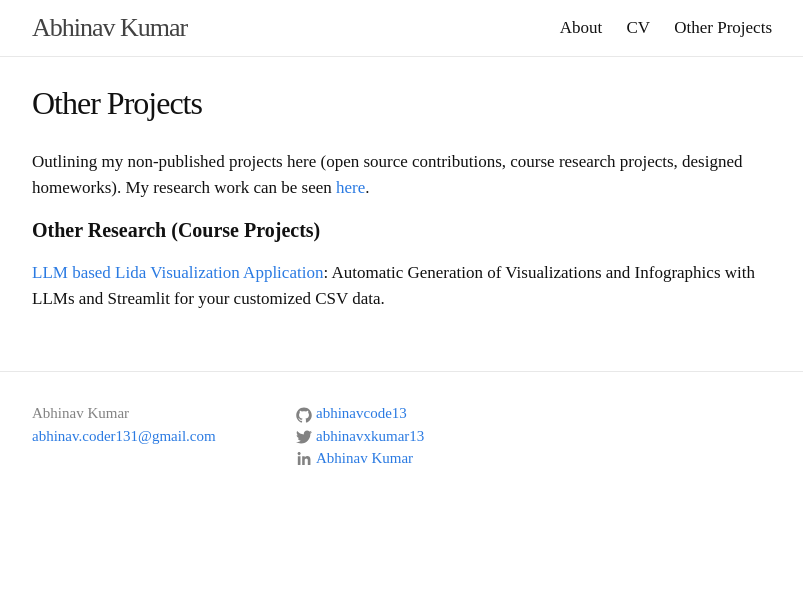
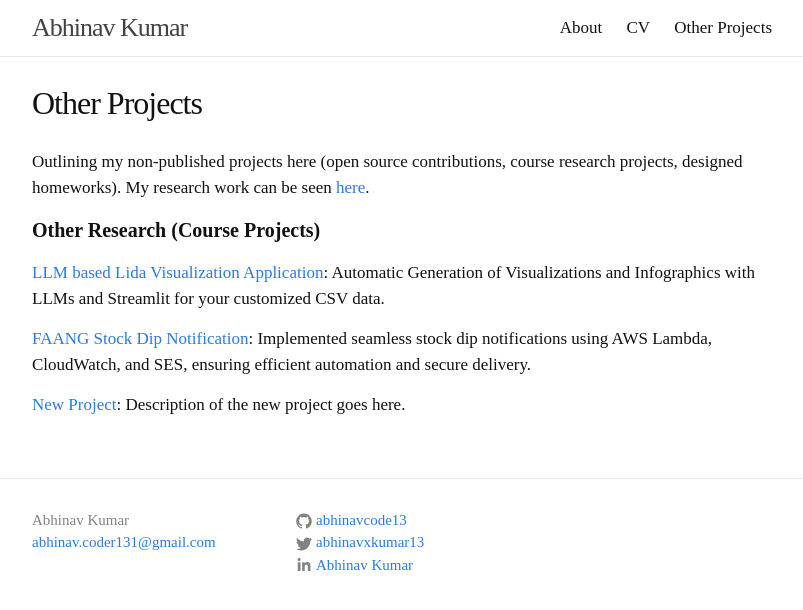
Before and after one commit to Abhinavcode13/abhinavcode13.github.io, a Jekyll site: the page built from _pages/open_source.md, in a window 1280 px wide. Shown: the top 610 px of the page, without its empty margins (238-1041 px from the left). Built offline with Jekyll 4.4.1, drawn with Linux system fonts in a browser that asks for light colours; comment, search, counter and statistics services are not loaded.

Commit message:
Added FAANG Stock Dip Notification project

```diff
--- a/_pages/open_source.md
+++ b/_pages/open_source.md
@@ -10,3 +10,7 @@ Outlining my non-published projects here (open source contributions, course rese
 #### **Other Research (Course Projects)**
 
 [LLM based Lida Visualization Application](https://github.com/Abhinavcode13/lida_visualizationLLM_streamlitapp): Automatic Generation of Visualizations and Infographics with LLMs and Streamlit for your customized CSV data.
+
+[FAANG Stock Dip Notification](https://github.com/Abhinavcode13/FAANG_Stock_Dip_Notification): Implemented seamless stock dip notifications using AWS Lambda, CloudWatch, and SES, ensuring efficient automation and secure delivery.
+
+[New Project](https://github.com/username/new_project): Description of the new project goes here.
```
